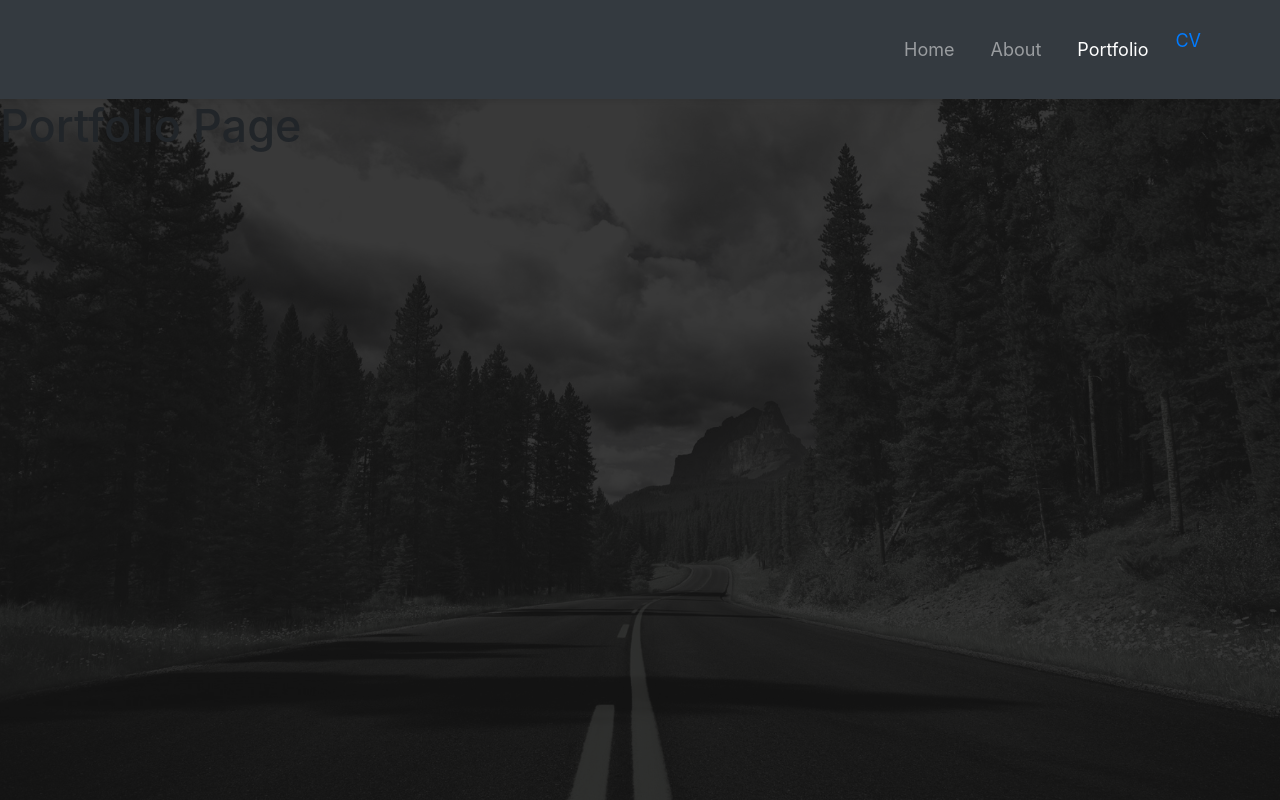
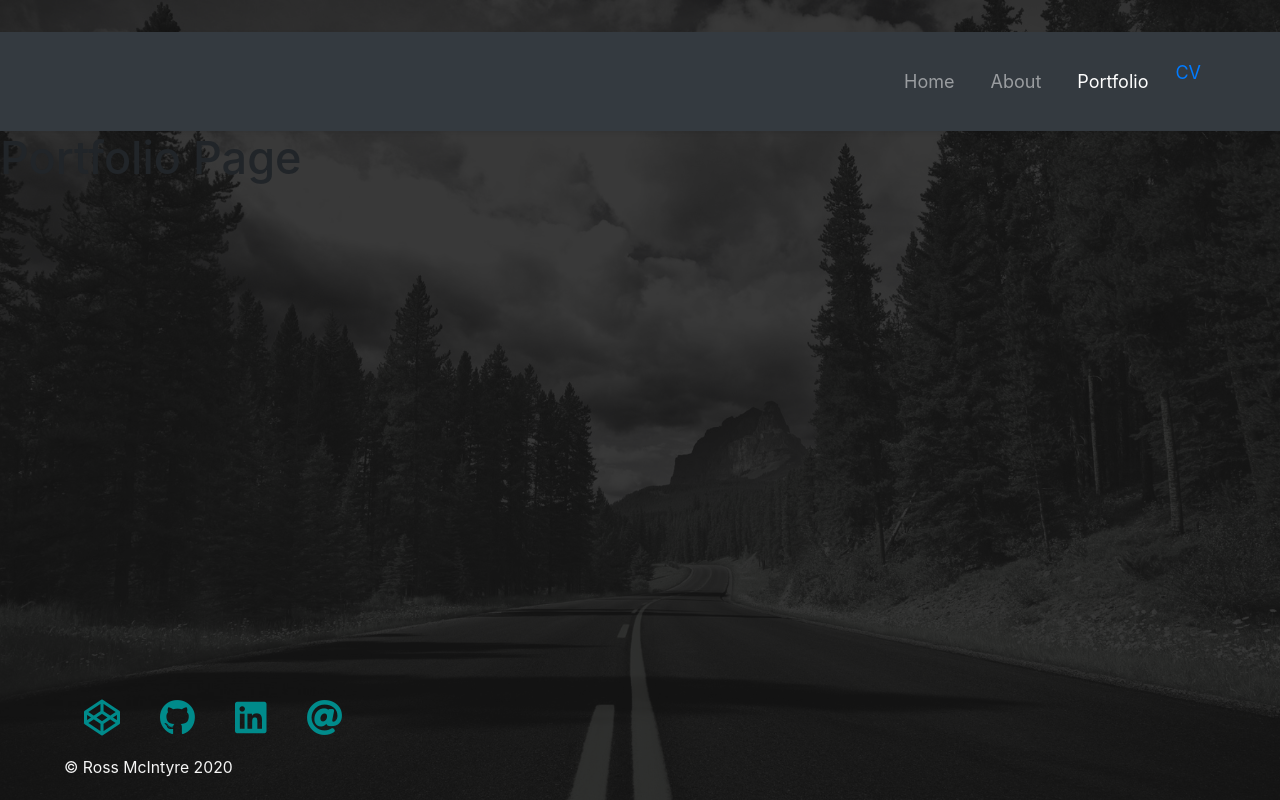
Before and after one commit to Ross-mc/react-portfolio, a React (Create React App) app: page /portfolio in a window 1280 px wide. Built offline with nearby package versions, Linux system fonts and the light colour scheme.

Commit message:
added footer component

```diff
--- a/public/index.html
+++ b/public/index.html
@@ -10,6 +10,7 @@
       content="Web site created using create-react-app"
     />
     <link rel="apple-touch-icon" href="%PUBLIC_URL%/logo192.png" />
+    <link rel="stylesheet" href="https://cdnjs.cloudflare.com/ajax/libs/font-awesome/5.15.3/css/all.min.css" integrity="sha512-iBBXm8fW90+nuLcSKlbmrPcLa0OT92xO1BIsZ+ywDWZCvqsWgccV3gFoRBv0z+8dLJgyAHIhR35VZc2oM/gI1w==" crossorigin="anonymous" />
     <!--
       manifest.json provides metadata used when your web app is installed on a
       user's mobile device or desktop. See https://developers.google.com/web/fundamentals/web-app-manifest/
--- a/src/App.js
+++ b/src/App.js
@@ -1,22 +1,27 @@
 import './App.css';
 import React from "react";
 import { BrowserRouter as Router, Route} from "react-router-dom"
-import NavBar from "./components/NavBar"
+import NavBar from "./components/NavBar";
+import Footer from "./components/Footer"
 import Home from "./pages/Home";
 import About from "./pages/About";
 import Portfolio from "./pages/Portfolio";
 
 
+
 const App = () => {
   return (
     <>
+      <div className="bg-img" />
+      <div className ="my-container">
       <Router>
         <NavBar />
         <Route exact path="/" component={Home} />
         <Route exact path="/about" component={About} />
         <Route exact path="/portfolio" component={Portfolio} />
       </Router>
-    <div className="bg-img" />
+      <Footer />
+      </div>
     </>
   );
 }
--- /dev/null
+++ b/src/components/Footer.js
@@ -0,0 +1,25 @@
+import React from "react";
+
+const Footer = () => {
+  return (
+    <footer className="sticky-footer">
+      <div className="socialImages">
+        <a href="https://codepen.io/ross-mc">
+          <i className="fab fa-codepen fa-2x"></i>
+        </a>
+        <a href="https://github.com/Ross-mc">
+          <i className="fab fa-github fa-2x"></i>
+        </a>
+        <a href="https://www.linkedin.com/in/ross-mcintyre-54a13787/">
+          <i className="fab fa-linkedin fa-2x"></i>
+        </a>
+        <a href="mailto:rossmci90@hotmail.co.uk">
+          <i className="fas fa-at"></i>
+        </a>
+        <p className="footer-text small">&copy; Ross McIntyre 2020</p>
+      </div>
+    </footer>
+  );
+};
+
+export default Footer;
```
Lines whose indentation alone changed are shown as unchanged.
